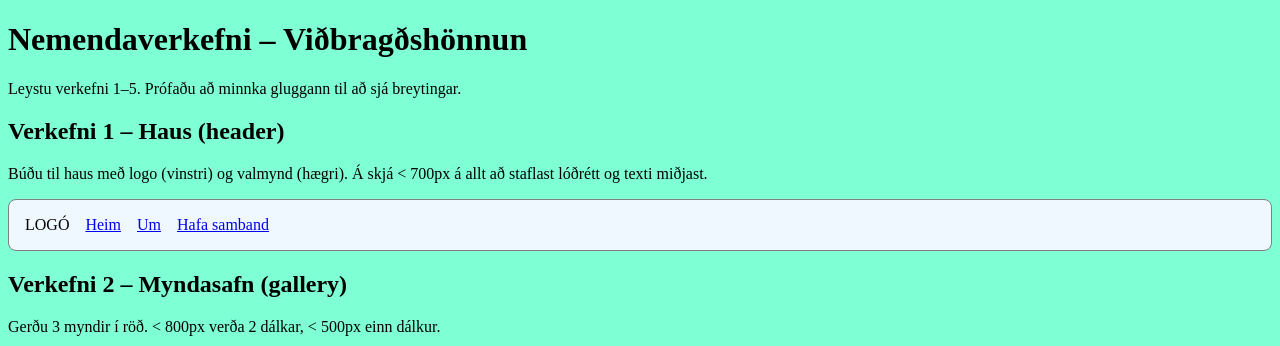
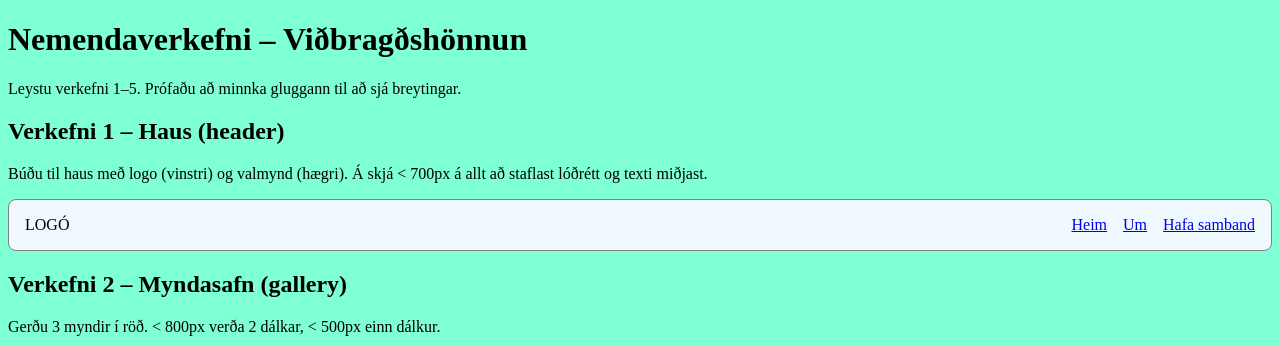
Before and after one commit to manarkisan/timi15, a plain HTML site: page timaverkefni15.html in a window 1280 px wide. Shown: the top 346 px of the page. Drawn offline with Linux system fonts and the light colour scheme.

Commit message:
Update timaverkefni15.css

```diff
--- a/timaverkefni15.css
+++ b/timaverkefni15.css
@@ -5,6 +5,7 @@ body {
 .header-ex {
     background: aliceblue;
     display: flex;
+    justify-content: space-between;
     border: 1px solid gray;
     border-radius: 0.5rem;
     margin: 0;
@@ -13,7 +14,7 @@ body {
 }
 .nav-ex {
     display: flex;
-    align-items: end;
+    align-self: flex-end;
     gap: 1rem;
 }
 
```
